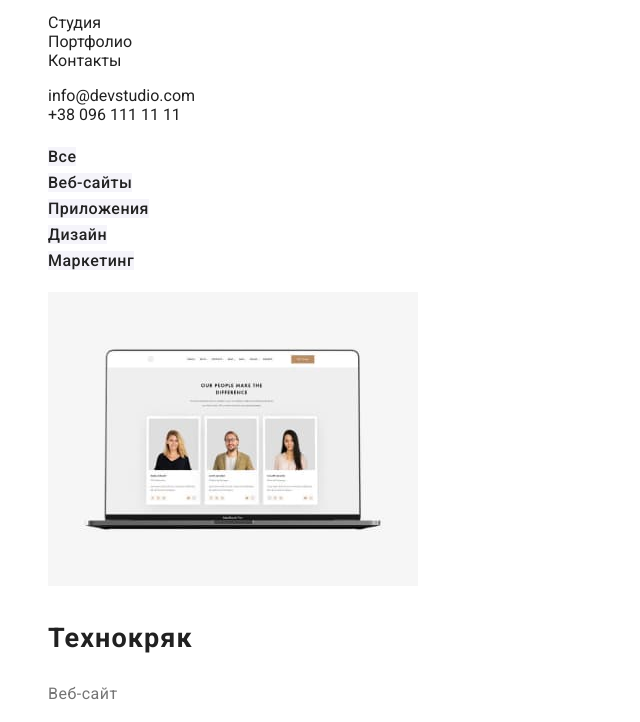
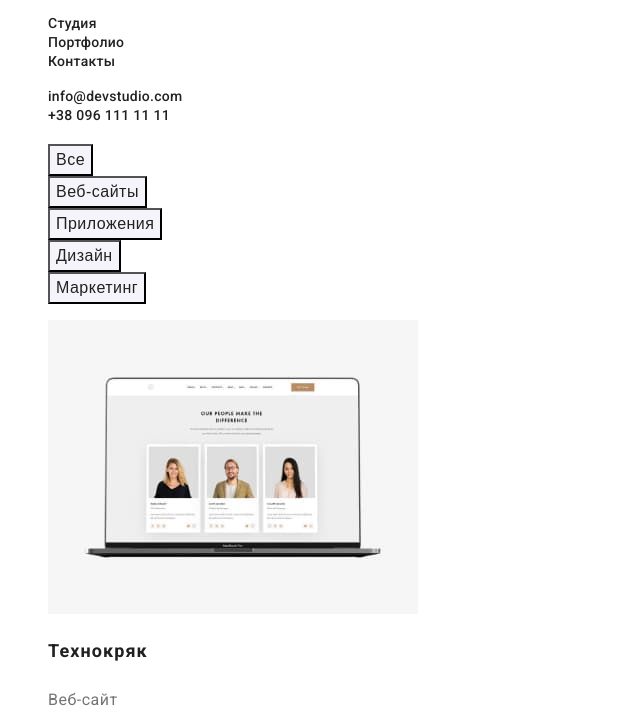
Before and after one commit to Qex90/goit-markup-hw-02, a plain HTML site: page portfolio.html in a window 1280 px wide. Shown: the part 41-763 px from the top of the page, without its empty margins (0-640 px from the left). Drawn offline with Linux system fonts and the light colour scheme.

Commit message:
finished

```diff
--- a/css/styles.css
+++ b/css/styles.css
@@ -10,7 +10,7 @@
 body {
     font-family: 'Raleway', sans-serif;
     font-family: 'Roboto', sans-serif;
-    color: #212121;
+    color: var(--title-text-color);
 }
 ul {
     list-style-type: none;
@@ -25,12 +25,17 @@ ul {
 .logo span {
     color: var(--accent-color);
 }
-.site-nav li a, .contact-info li a {
+.link{
+    font-size: 14px;
+    font-weight: 500;
+    line-height: 16px;
+    letter-spacing: 0.02em;
+    text-align: left;
     color: inherit;
     text-decoration: none;
 }
-.site-nav li a:hover, .contact-info li a:hover,
-.site-nav li a:focus, .contact-info li a:focus{
+.link:hover,
+.link:focus{
     color: var(--accent-color);
 }
 .order-service {
@@ -40,7 +45,6 @@ ul {
 .order-service h1 {
     color: var(--primary-white-color);
     font-size: 44px;
-    font-style: normal;
     font-weight: 900;
     line-height: 60px;
     letter-spacing: 0.06em;
@@ -53,7 +57,6 @@ ul {
     padding: 10px 32px;
     font-family: Roboto;
     font-size: 16px;
-    font-style: normal;
     font-weight: 700;
     line-height: 30px;
     letter-spacing: 0.06em;
@@ -65,34 +68,33 @@ ul {
 }
 .paragraphs h3 {
     font-size: 14px;
-    font-style: normal;
     font-weight: 700;
     line-height: 16px;
     letter-spacing: 0.03em;
     text-align: left;
+    text-transform: uppercase;
 }
 .paragraphs p {
     color: var(--primary-text-color);
     font-size: 14px;
-    font-style: normal;
     font-weight: 400;
     line-height: 24px;
     letter-spacing: 0.03em;
     text-align: left;
 }
-.our-work h2 {
+.our-work  {
     font-size: 36px;
-    font-style: normal;
     font-weight: 700;
     line-height: 42px;
     letter-spacing: 0.03em;
+    text-align: center;
+
 }
 .our-team {
     background-color: var(--primary-bg-color);
     height: 648;
 }
 .our-team h2 {
-    font-style: normal;
     font-size: 36px;
     font-weight: 700;
     line-height: 42px;
@@ -100,7 +102,6 @@ ul {
 }
 .our-team h3 {
     font-size: 16px;
-    font-style: normal;
     font-weight: 500;
     line-height: 19px;
     letter-spacing: 0.03em;
@@ -108,7 +109,6 @@ ul {
 .our-team p {
     color: var(--primary-text-color);
     font-size: 16px;
-    font-style: normal;
     font-weight: 400;
     line-height: 19px;
     letter-spacing: 0.03em;
@@ -120,9 +120,7 @@ ul {
 .contacs-footer a{
     color: var(--primary-white-color);
     text-decoration: none;
-    font-family: Roboto;
     font-size: 14px;
-    font-style: normal;
     font-weight: 400;
     line-height: 24px;
     letter-spacing: 0.03em;
@@ -149,13 +147,12 @@ text-decoration: none;
 color: var(--title-text-color);
 }
 
-.button-list li a:hover, button li a:focus {
+.button-list li button:hover, button li button:focus {
     background-color: var(--accent-color);
     color: var(--primary-white-color);
 }
-.main-info {
+.main-info h2{
     font-size: 18px;
-    font-style: normal;
     font-weight: 700;
     line-height: 36px;
     letter-spacing: 0.06em;
@@ -164,7 +161,6 @@ color: var(--title-text-color);
 .main-info p{
 color: var(--primary-text-color);
 font-size: 16px;
-font-style: normal;
 font-weight: 400;
 line-height: 30px;
 letter-spacing: 0.03em;
--- a/portfolio.html
+++ b/portfolio.html
@@ -14,25 +14,25 @@
         <nav >
            <a href="./index.html" class="logo"><span >Web</span>Studio</a>
            <ul class="site-nav">
-               <li> <a href="">Студия</a> </li>
-               <li> <a href="./portfolio.html">Портфолио</a> </li>
-               <li> <a href="">Контакты</a> </li>
+               <li> <a href="" class="link">Студия</a> </li>
+               <li> <a href="./portfolio.html" class="link">Портфолио</a> </li>
+               <li> <a href="" class="link">Контакты</a> </li>
            </ul>
         </nav>
            <ul class="contact-info">
-               <li> <a href="mailto:info@devstudio.com">info@devstudio.com </a> </li>
-               <li> <a href="tel:+380961111111">+38 096 111 11 11 </a> </li>
+               <li> <a href="mailto:info@devstudio.com" class="link">info@devstudio.com </a> </li>
+               <li> <a href="tel:+380961111111" class="link">+38 096 111 11 11 </a> </li>
            </ul>
         </header>
      <main>
          <section>
              <h1></h1>
              <ul class="button-list" >
-                 <li><a href="" class="button">Все</a></li>
-                 <li><a href="" class="button">Веб-сайты</a></li>
-                 <li><a href="" class="button">Приложения</a></li>
-                 <li><a href="" class="button">Дизайн</a></li>
-                 <li><a href="" class="button">Маркетинг</a></li>
+                 <li><button type="button" class="button">Все</button></li>
+                 <li><button type="button" class="button">Веб-сайты</button></li>
+                 <li><button type="button" class="button">Приложения</button></li>
+                 <li><button type="button" class="button">Дизайн</button></li>
+                 <li><button type="button" class="button">Маркетинг</button></li>
              </ul>
          </section>
          <section class="main-info">
```
Also changed, not shown: index.html (+5 -5 lines).
